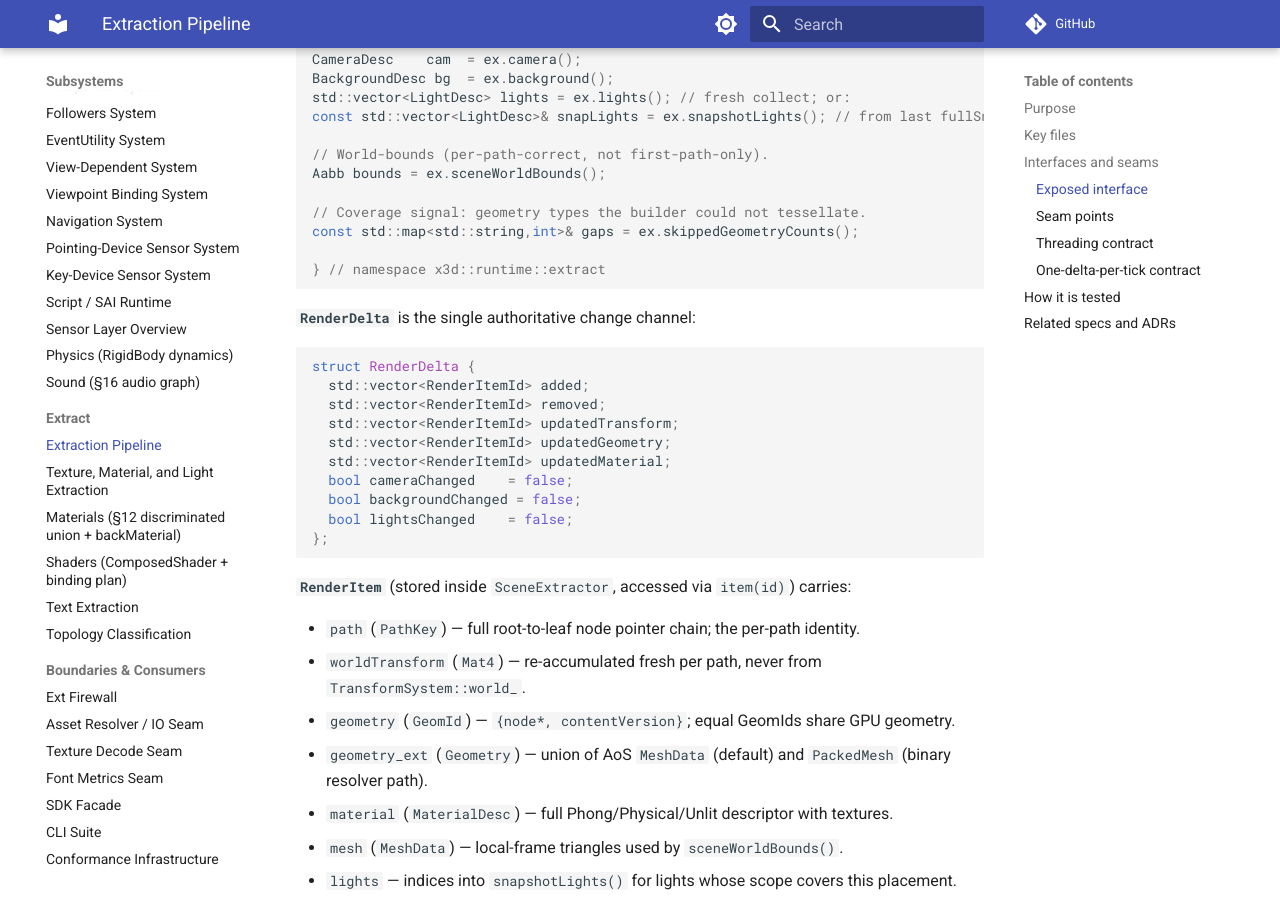
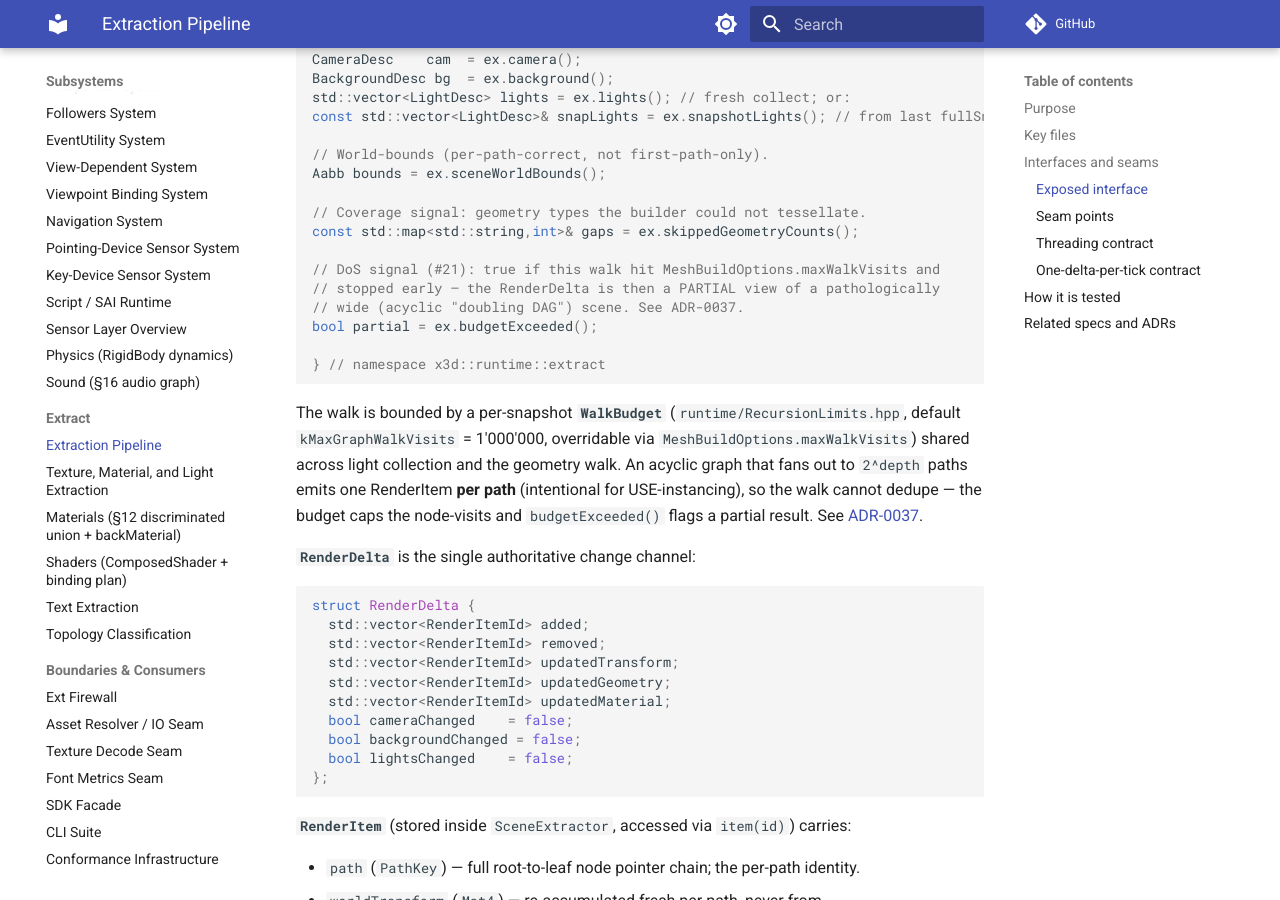
Before and after one commit to delta9000/x3d-cpp, an MkDocs documentation site: the page built from docs/wiki/subsystems/extract.md, in a window 1280 px wide and 900 px high, scrolled down 1724 px. Built offline with MkDocs 1.6.1 and Material for MkDocs 9.7.7, drawn with Linux system fonts in a browser that asks for light colours; comment, search, counter and statistics services are not loaded; some of the changed text lies outside the part shown.

Commit message:
docs: ADR-0037 traversal budget + extract.md/coverage wiring (#21)
Living docs in the same change as the #21 fix (anti-drift):
- ADR-0037: the traversal-budget decision (WalkBudget cap on the per-path
  emitters + worldOf memoization), extending ADR-0016 from crash-proof to
  DoS-bounded. Embedder-visible contract -> binding ADR.
- coverage.md: ADR-0037 row + count 36->37 (coverage-gate green) + narrative.
- mkdocs.yml: ADR-0037 nav entry (docs-build --strict green).
- extract.md: budgetExceeded()/maxWalkVisits in the exposed interface + ADR link.

Refs #21

````diff
--- a/docs/wiki/subsystems/extract.md
+++ b/docs/wiki/subsystems/extract.md
@@ -76,8 +76,21 @@ Aabb bounds = ex.sceneWorldBounds();
 // Coverage signal: geometry types the builder could not tessellate.
 const std::map<std::string,int>& gaps = ex.skippedGeometryCounts();
 
+// DoS signal (#21): true if this walk hit MeshBuildOptions.maxWalkVisits and
+// stopped early — the RenderDelta is then a PARTIAL view of a pathologically
+// wide (acyclic "doubling DAG") scene. See ADR-0037.
+bool partial = ex.budgetExceeded();
+
 } // namespace x3d::runtime::extract
 ```
+
+The walk is bounded by a per-snapshot **`WalkBudget`** (`runtime/RecursionLimits.hpp`,
+default `kMaxGraphWalkVisits` = 1'000'000, overridable via
+`MeshBuildOptions.maxWalkVisits`) shared across light collection and the geometry
+walk. An acyclic graph that fans out to `2^depth` paths emits one RenderItem
+**per path** (intentional for USE-instancing), so the walk cannot dedupe — the
+budget caps the node-visits and `budgetExceeded()` flags a partial result. See
+[ADR-0037](../decisions/0037-graph-walk-traversal-budget.md).
 
 **`RenderDelta`** is the single authoritative change channel:
 
@@ -188,6 +201,7 @@ The full conformance extraction oracle is exercised by `x3d_extract_oracle_test`
 ## Related specs and ADRs
 
 - [ADR-0015: Extraction pull per path](../decisions/0015-extraction-pull-per-path.md) — the core design decision: pull-based dirty-set read, per-path identity, geometry/material node-keyed
+- [ADR-0037: Graph-walk traversal budget](../decisions/0037-graph-walk-traversal-budget.md) — bounds an acyclic "doubling DAG" fan-out: a `WalkBudget` node-visit cap on the per-path walk + light collection, surfaced as `budgetExceeded()`
 - [ADR-0001: Ext Firewall](../decisions/0001-ext-firewall.md) — keeps binary/external geometry behind the `externalGeometryResolver` seam, out of the spec-correct core
 - [Texture extraction](extract-textures.md) — `TextureExtract`, `MaterialSystem`, `LightSystem`, `TextureResolver`, `AssetResolver`
 - [Text extraction](extract-text.md) — `buildTextMesh`, `FontMetrics`, glyph-quad layout
--- a/mkdocs.yml
+++ b/mkdocs.yml
@@ -128,6 +128,7 @@ nav:
       - "ADR-0034: Environmental Sensor Activation Under Switch/LOD": decisions/0034-sensor-switch-lod-activation.md
       - "ADR-0035: Viewport.clipBoundary Uses glViewport (Remap) Semantics": decisions/0035-viewport-clipboundary-glviewport.md
       - "ADR-0036: Codec Round-Trip Fidelity Properties and Fault-Injected Oracles": decisions/0036-codec-roundtrip-fidelity-oracles.md
+      - "ADR-0037: Graph-Walk Traversal Budget for Acyclic Fan-Out": decisions/0037-graph-walk-traversal-budget.md
   - Guides:
       - Gate System: guides/gate-system.md
       - Build and mise: guides/build-and-mise.md
````
Also changed, not shown: docs/wiki/coverage.md (+3 -2 lines), docs/wiki/decisions/0037-graph-walk-traversal-budget.md (added, +104 -0 lines).
